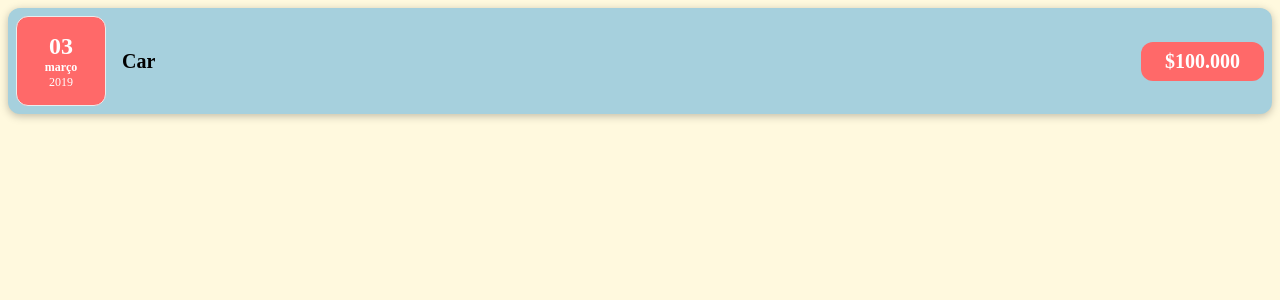
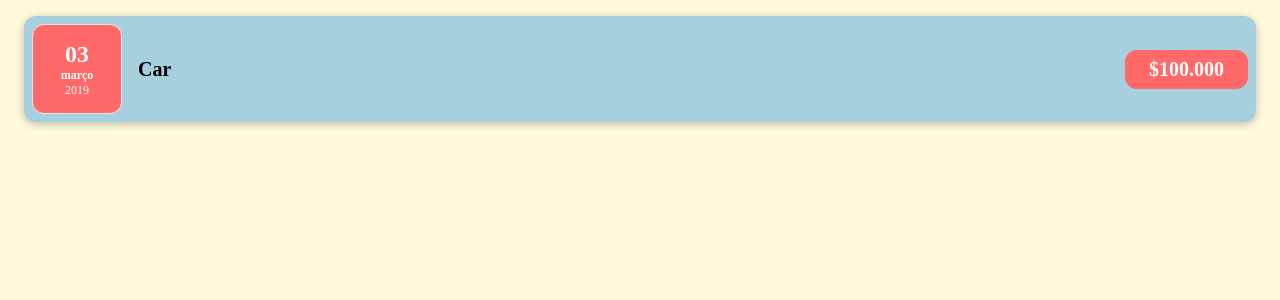
Before and after one commit to BaldezPatrick/expense-control-app, a React (Create React App) app: page / in a window 1280 px wide. Shown: the top 300 px of the page. Built offline with nearby package versions, Linux system fonts and the light colour scheme.

Commit message:
Fix space between boxes.

```diff
--- a/src/components/CostElement.css
+++ b/src/components/CostElement.css
@@ -5,8 +5,8 @@
     box-shadow: 0 2px 8px rgba(0, 0, 0, 0.25);
     display: flex;
     justify-content: space-between;
-    margin: 1rem 1;
-    padding: 0.5rem;
+    margin: 1rem 1rem;
+    padding: .5rem;
 }
 
 .cost__desc__item {
```
